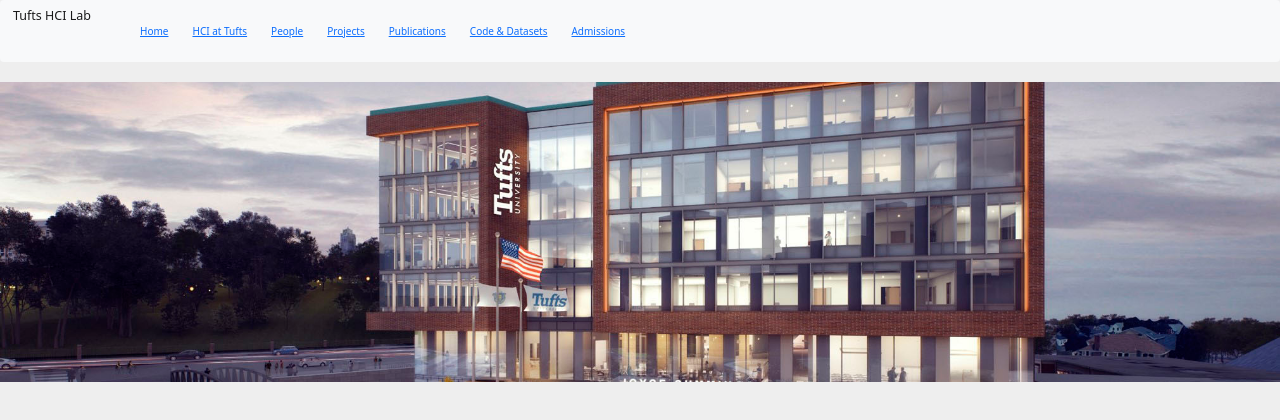
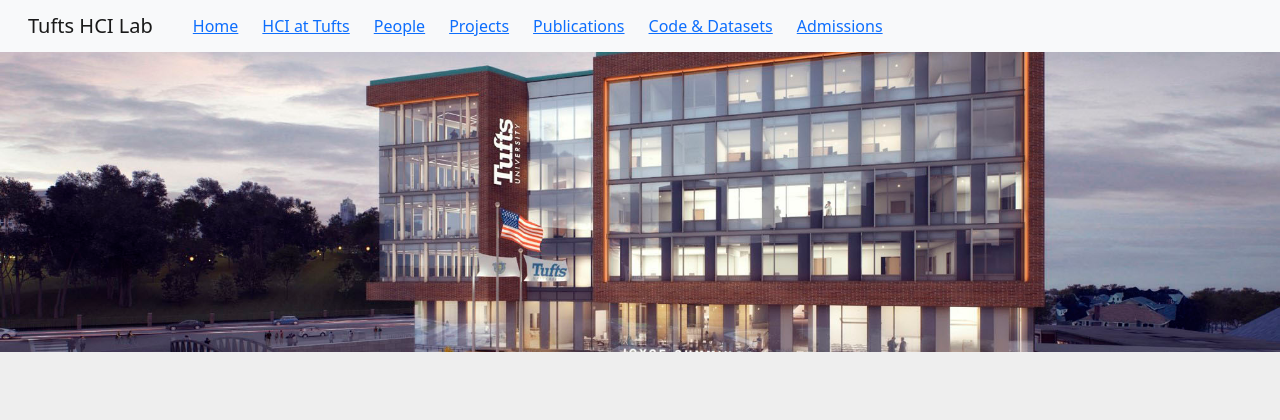
Before and after one commit to ethanharvey98/ethanharvey98.github.io, an Angular app: page / in a window 1280 px wide. Shown: the top 420 px of the page. Built offline with nearby package versions, Linux system fonts and the light colour scheme.

Commit message:
Quick edits

```diff
--- a/src/index.html
+++ b/src/index.html
@@ -6,8 +6,18 @@
   <base href="/">
   <meta name="viewport" content="width=device-width, initial-scale=1">
   <link rel="icon" type="image/x-icon" href="favicon.ico">
+  <!-- Bootstrap CDN -->
+  <link rel="stylesheet" href="https://stackpath.bootstrapcdn.com/bootstrap/4.4.1/css/bootstrap.min.css"/>
+  <!-- Font Awesome -->
+  <link rel="stylesheet" href="https://stackpath.bootstrapcdn.com/font-awesome/4.7.0/css/font-awesome.min.css"/>
 </head>
 <body>
   <app-root></app-root>
+  <!-- jQuery -->
+  <script src="https://code.jquery.com/jquery-3.4.1.min.js"></script>
+  <!-- Popper.js -->
+  <script src="https://cdnjs.cloudflare.com/ajax/libs/popper.js/1.16.1/umd/popper.min.js"></script>
+  <!-- Bootstrap JS -->
+  <script src="https://stackpath.bootstrapcdn.com/bootstrap/4.4.1/js/bootstrap.bundle.min.js"></script>
 </body>
 </html>
--- a/src/styles.css
+++ b/src/styles.css
@@ -1,5 +1,4 @@
 /* You can add global styles to this file, and also import other style files */
-@import url('https://unpkg.com/bootstrap@3.3.7/dist/css/bootstrap.min.css');
 :root {
     --tufts-blue: #3E8EDE;
     --tufts-brown: #512c1a;
```
Also changed, not shown: 2 other files (tests, documents, lock files or other folders).
